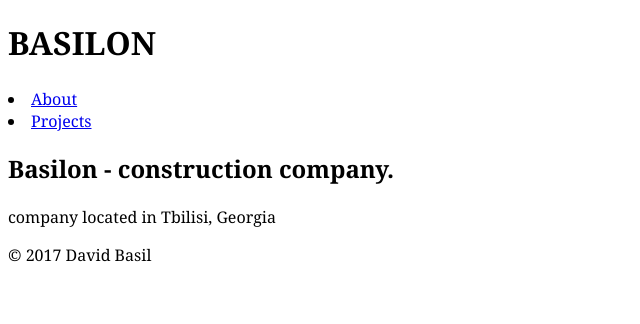
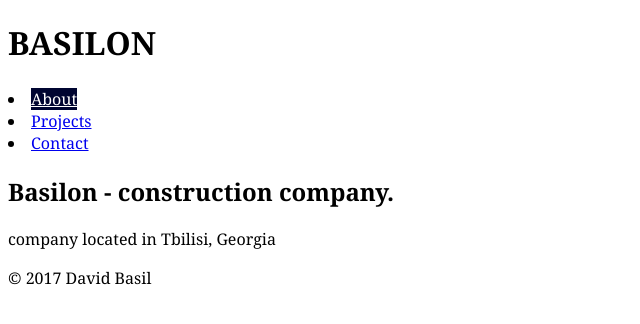
Before and after one commit to DavidBasil/basilon, a Jekyll site: the page built from index.html, in a window 1280 px wide. Shown: the top 324 px of the page, without its empty margins (0-640 px from the left). Built offline with Jekyll 4.4.1, drawn with Linux system fonts in a browser that asks for light colours.

Commit message:
add current class and logic

```diff
--- a/_includes/nav.html
+++ b/_includes/nav.html
@@ -1,4 +1,5 @@
 <nav>
-	<li><a href="{{site.baseurl}}/index.html">About</a></li>
-	<li><a href="{{site.baseurl}}/projects.html">Projects</a></li>
+	<li><a href="{{site.baseurl}}/index.html" class="{% if page.url == '/'%}current{% endif %}">About</a></li>
+	<li><a href="{{site.baseurl}}/projects.html" class="{% if page.url == '/projects.html'%}current{% endif %}">Projects</a></li>
+	<li><a href="{{site.baseurl}}/contact.html" class="{% if page.url == '/contact.html'%}current{% endif %}">Contact</a></li>
 </nav>
--- a/css/style.css
+++ b/css/style.css
@@ -3,3 +3,8 @@ html {
 	padding: 0;
 	font: normal 100%/1.4 Georgia, serif;
 }
+
+.current {
+	background-color: #000531;
+	color: #fff;
+}
```
